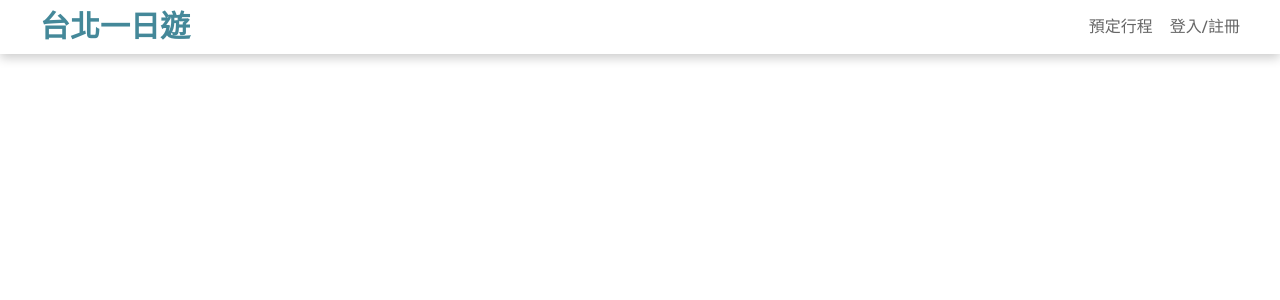
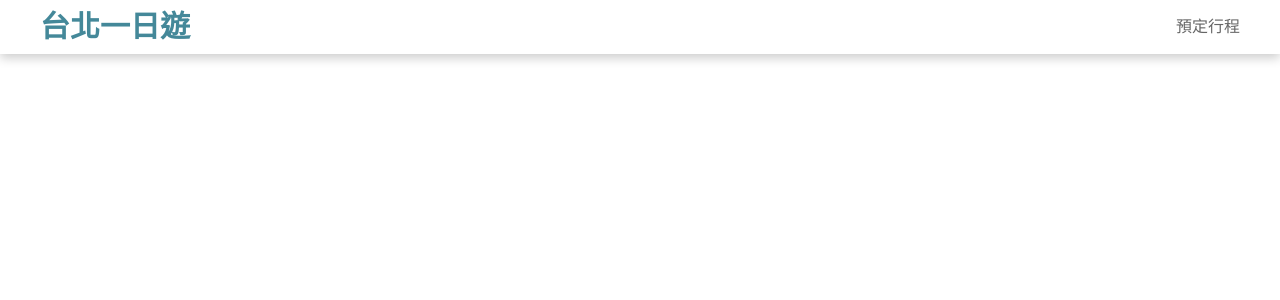
Before and after one commit to Ben10225/taipei-day-trip, a Flask app: template templates/base.html in a window 1280 px wide. Shown: the top 300 px of the page. Run offline with Flask 2, Linux system fonts and the light colour scheme; the template is opened without the code that fills it, so the values that code supplies are empty.

Commit message:
modify sign li show roles

```diff
--- a/templates/base.html
+++ b/templates/base.html
@@ -40,7 +40,7 @@
         <a href="/">台北一日遊</a>
         <ul>
           <li class="schedule">預定行程</li>
-          <li class="sign_in_up" onclick="showSignIn();">登入/註冊</li>
+          <li class="sign_in_up li_out" onclick="showSignIn();">登入/註冊</li>
           <li class="sign_out li_out" onclick="signOut();">登出系統</li>
         </ul>
       </div>
```
Also changed, not shown: public/js/nav/nav_setting.js (+3 -4 lines).
